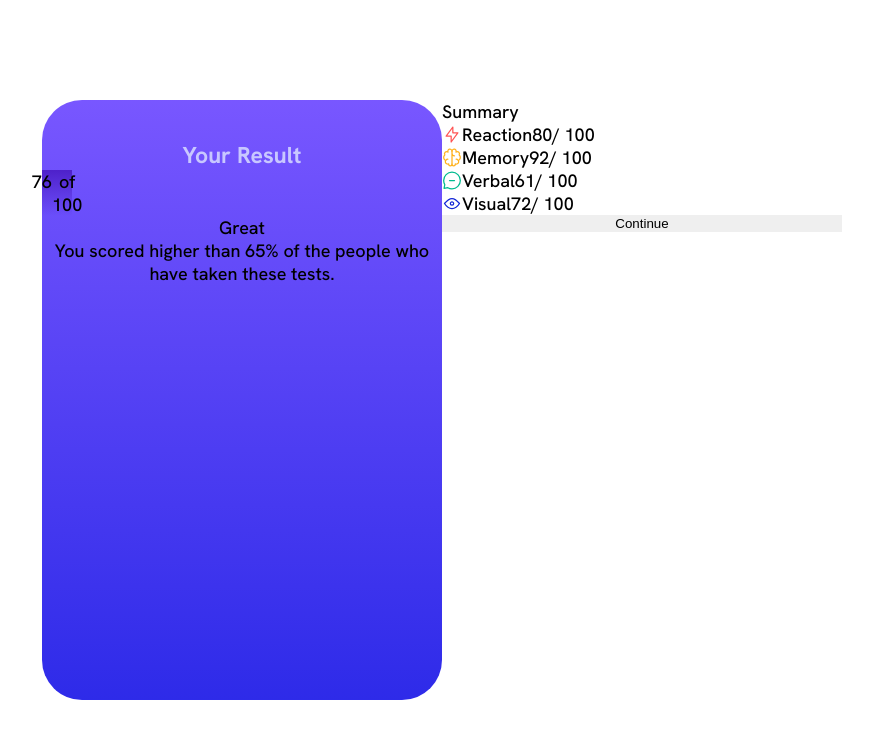
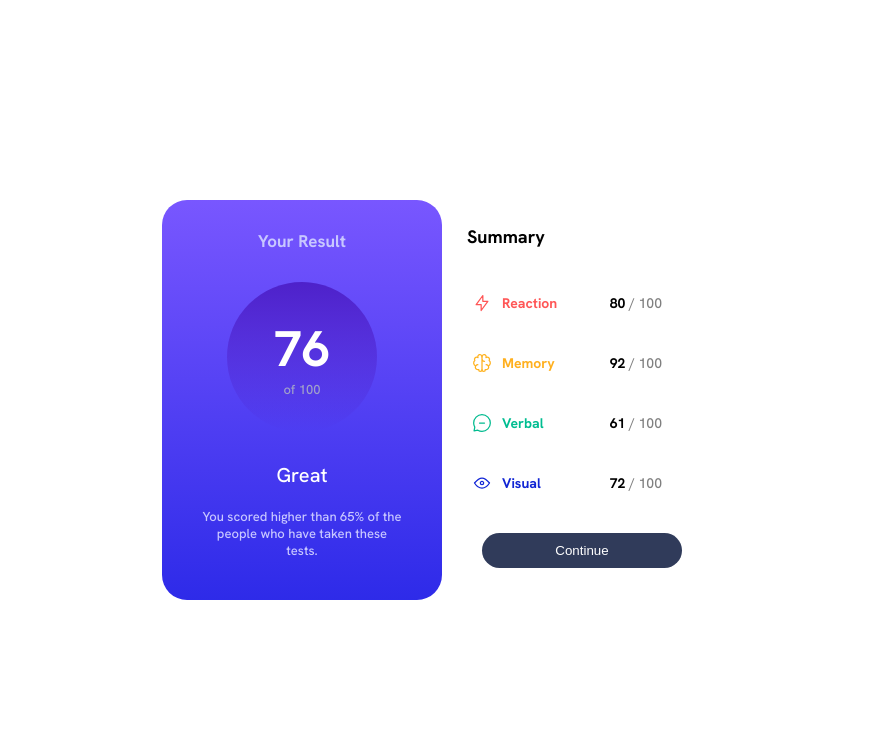
Before and after one commit to BrunnoHibbeln/results-summary-component, a plain HTML site: page index.html in a window 1280 px wide. Shown: the whole page, without its empty margins (198-1071 px from the left). Drawn offline with Linux system fonts and the light colour scheme.

Commit message:
modifying `index.html` and `styles.css`

```diff
--- a/index.html
+++ b/index.html
@@ -1,58 +1,76 @@
 <!DOCTYPE html>
 <html lang="en">
   <head>
-  <meta charset="UTF-8">
-  <meta name="viewport" content="width=device-width, initial-scale=1.0">
+    <meta charset="UTF-8" />
+    <meta name="viewport" content="width=device-width, initial-scale=1.0" />
 
-  <link rel="icon" type="image/png" sizes="32x32" href="./assets/images/favicon-32x32.png">
-  <link rel="stylesheet" href="style.css">
-  <link rel="preconnect" href="https://fonts.googleapis.com">
-  <link rel="preconnect" href="https://fonts.gstatic.com" crossorigin>
-  <link href="https://fonts.googleapis.com/css2?family=Hanken+Grotesk:wght@500;700;900&display=swap" rel="stylesheet">
+    <link
+      rel="icon"
+      type="image/png"
+      sizes="32x32"
+      href="./assets/images/favicon-32x32.png"
+    />
+    <link rel="stylesheet" href="style.css" />
+    <link rel="preconnect" href="https://fonts.googleapis.com" />
+    <link rel="preconnect" href="https://fonts.gstatic.com" crossorigin />
+    <link
+      href="https://fonts.googleapis.com/css2?family=Hanken+Grotesk:wght@500;700;900&display=swap"
+      rel="stylesheet"
+    />
 
     <title>Results summary component</title>
-
   </head>
   <body>
-
     <div>
       <div class="result-box">
         <span class="result-title">Your Result</span>
         <div class="circle">
-        76
+          <p>76</p>
           <span>of 100</span>
         </div>
-      <span>Great</span>
-      <p>You scored higher than 65% of the people who have taken these tests.</p>
+        <span class="result-second-title">Great</span>
+        <p class="result-paragraph">
+          You scored higher than 65% of the people who have taken these tests.
+        </p>
       </div>
       <div class="summary-box">
-      <span>Summary</span>
+        <span class="summary-title">Summary</span>
 
         <div>
-        <img src="assets/images/icon-reaction.svg" alt="Reaction Icon">
-        <span>Reaction</span>
-        <span>80</span> <p>/ 100</p>
+          <img src="assets/images/icon-reaction.svg" alt="Reaction Icon" />
+          <h3 class="summary-second-title" style="color: hsl(0, 100%, 67%)">
+            Reaction
+          </h3>
+          <p>80 <span>/ 100</span></p>
         </div>
 
         <div>
-        <img src="assets/images/icon-memory.svg" alt="Memory Icon">
-        <span>Memory</span>
-        <span>92</span> <p>/ 100</p>
+          <img src="assets/images/icon-memory.svg" alt="Memory Icon" />
+          <h3 class="summary-second-title" style="color: hsl(39, 100%, 56%)">
+            Memory
+          </h3>
+          <p>92 <span>/ 100</span></p>
         </div>
 
         <div>
-        <img src="assets/images/icon-verbal.svg" alt="Verbal Icon">
-        <span>Verbal</span>
-        <span>61</span> <p>/ 100</p>
+          <img src="assets/images/icon-verbal.svg" alt="Verbal Icon" />
+          <h3 class="summary-second-title" style="color: hsl(166, 100%, 37%)">
+            Verbal
+          </h3>
+          <p>61 <span>/ 100</span></p>
         </div>
 
         <div>
-        <img src="assets/images/icon-visual.svg" alt="Visual Icon">
-        <span>Visual</span>
-        <span>72</span> <p>/ 100</p>
+          <img src="assets/images/icon-visual.svg" alt="Visual Icon" />
+          <h3 class="summary-second-title" style="color: hsl(234, 85%, 45%)">
+            Visual
+          </h3>
+          <p>72 <span>/ 100</span></p>
         </div>
 
+        <div class="button-box">
           <button>Continue</button>
+        </div>
       </div>
     </div>
   </body>
--- a/style.css
+++ b/style.css
@@ -5,7 +5,6 @@
 }
 
 :root {
-
   /* Primary */
   --light-red: hsl(0, 100%, 67%);
   --orangey-yellow: hsl(39, 100%, 56%);
@@ -32,7 +31,7 @@ body {
   display: flex;
   justify-content: center;
   align-items: center;
-   font-family: 'Hanken Grotesk';
+  font-family: "Hanken Grotesk";
 }
 
 body div {
@@ -41,31 +40,120 @@ body div {
 }
 
 .result-box {
-   background-image: linear-gradient(var(--light-slate-blue), var(--light-royal-blue));
+  background-image: linear-gradient(
+    var(--light-slate-blue),
+    var(--light-royal-blue)
+  );
   display: flex;
   flex-direction: column;
+  align-items: center;
   text-align: center;
-   width: 400px;
-   height: 600px;
-   border-radius: 40px;
+  width: 280px;
+  height: 400px;
+  border-radius: 25px;
 }
 
 .result-title {
-   font-size: 23px;
+  font-size: 17px;
   font-weight: 700;
   color: var(--light-lavender);
-   margin-top: 40px;
+  margin-top: 30px;
 }
 
 .circle {
   background-image: linear-gradient(var(--violet-blue), var(--persian-blue));
   display: flex;
+  flex-direction: column;
   justify-content: center;
-   width: 30px
+  align-items: center;
+  text-align: center;
+  width: 150px;
+  height: 150px;
+  margin: 30px 0;
+  border-radius: 50%;
+}
+
+.circle p {
+  font-size: 50px;
+  color: var(--white);
+  font-weight: 700;
+}
+.circle span {
+  font-size: 13px;
+  color: hsl(240, 28%, 71%);
+}
+
+.result-second-title {
+  font-size: 20px;
+  color: white;
+}
+
+.result-paragraph {
+  font-size: 13px;
+  font-weight: 500;
+  color: hsl(241, 100%, 89%);
+  margin: 20px 40px;
 }
 
 .summary-box {
   display: flex;
   flex-direction: column;
-   width: 400px;
+  align-items: left;
+  text-align: left;
+  width: 280px;
+  height: 400px;
+  border-radius: 25px;
 }
+
+.summary-title {
+  margin: 25px;
+  font-size: 18px;
+  font-weight: 700;
+}
+
+.summary-box div {
+  margin: 20px 30px;
+  align-items: center;
+  position: relative;
+}
+
+.summary-second-title {
+  font-size: 14px;
+  font-weight: 700;
+  margin-left: 10px;
+}
+
+.summary-box div span {
+  font-size: 14px;
+  font-weight: 500;
+  color: gray;
+}
+
+.summary-box div p {
+  position: absolute;
+  right: 30px;
+  font-size: 14px;
+  font-weight: 700;
+}
+
+.button-box {
+  display: flex;
+  justify-content: center;
+  align-items: center;
+}
+
+.button-box button {
+  background-color: var(--dark-gray-blue);
+  color: white;
+  width: 200px;
+  padding: 10px 0;
+  border-radius: 20px;
+}
+
+.button-box button:hover {
+  background-image: linear-gradient(
+    var(--light-slate-blue),
+    var(--light-royal-blue)
+  );
+  cursor: pointer;
+}
```
Lines whose indentation alone changed are shown as unchanged.
